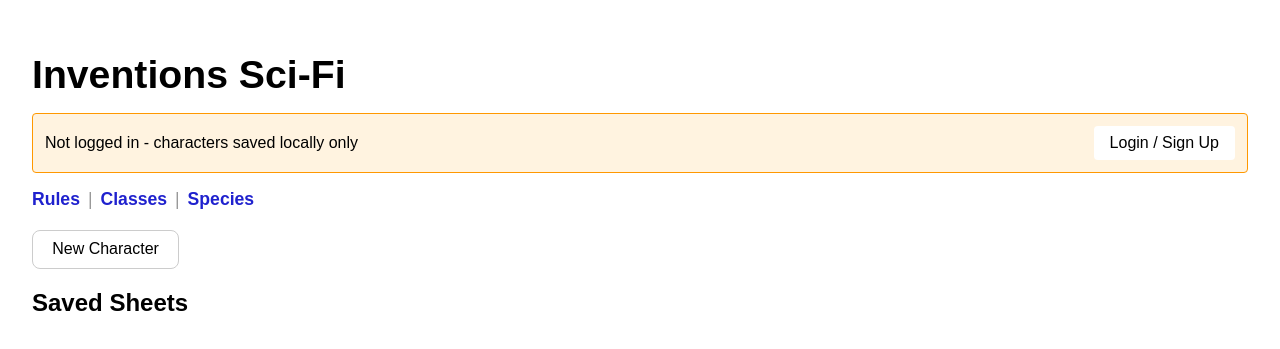
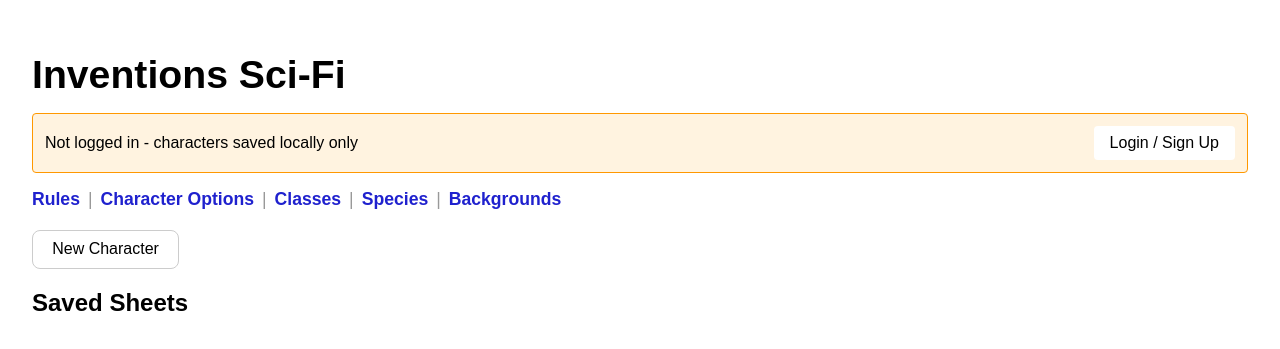
Before and after one commit to Ctenophore718/Inventions-Sci-Fi, a React (Vite) app: page / in a window 1280 px wide. Shown: the part 205-554 px from the top of the page. Built offline with nearby package versions, Linux system fonts and the light colour scheme; no server answers.

Commit message:
c1, still tyrant, but added more pdfs at home

```diff
--- a/src/components/SheetManager.tsx
+++ b/src/components/SheetManager.tsx
@@ -122,6 +122,16 @@ const SheetManager: React.FC<SheetManagerProps> = ({ onLoad, onNew, onClear }) =
           </a>
           <span style={{ color: '#999' }}>|</span>
           <a
+            href="/Character Options.pdf"
+            target="_blank"
+            rel="noopener noreferrer"
+            style={{ fontFamily: 'Arial, sans-serif', fontSize: '100%', fontWeight: 'bold', color: '#1f21ce', textDecoration: 'none' }}
+            title="Open Character Options PDF in a new tab"
+          >
+            Character Options
+          </a>
+          <span style={{ color: '#999' }}>|</span>
+          <a
             href="/Classes.pdf"
             target="_blank"
             rel="noopener noreferrer"
@@ -139,6 +149,16 @@ const SheetManager: React.FC<SheetManagerProps> = ({ onLoad, onNew, onClear }) =
             title="Open Species PDF in a new tab"
           >
             Species
+          </a>
+          <span style={{ color: '#999' }}>|</span>
+          <a
+            href="/Backgrounds.pdf"
+            target="_blank"
+            rel="noopener noreferrer"
+            style={{ fontFamily: 'Arial, sans-serif', fontSize: '100%', fontWeight: 'bold', color: '#1f21ce', textDecoration: 'none' }}
+            title="Open Backgrounds PDF in a new tab"
+          >
+            Backgrounds
           </a>
         </div>
         <div style={{ margin: '20px 0' }}></div> {/* Added spacing here */}
```
